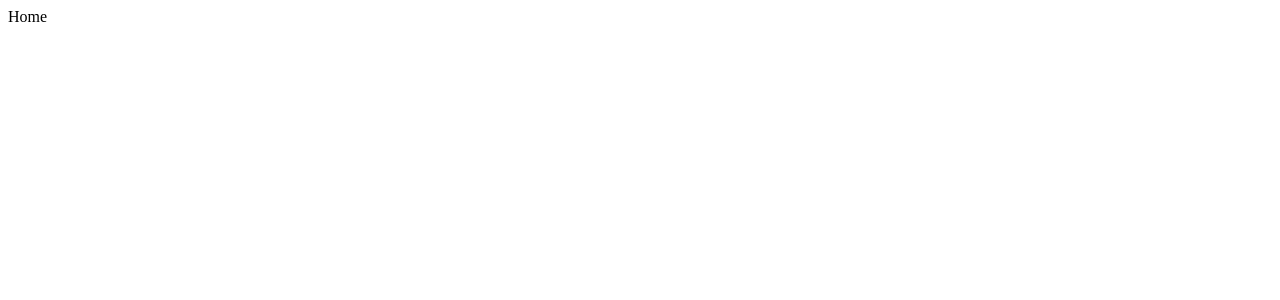
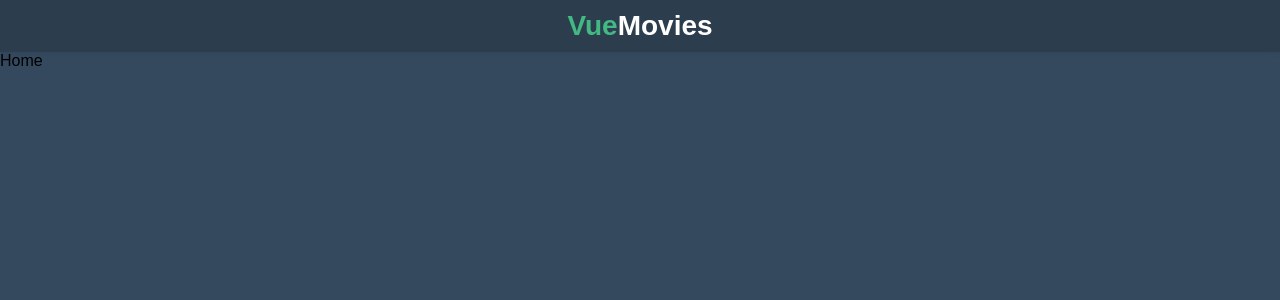
Before and after one commit to TheNevilleLevel/vue-movie-db-yt, a Vue app: page / in a window 1280 px wide. Shown: the top 300 px of the page. Built offline with nearby package versions, Linux system fonts and the light colour scheme.

Commit message:
Updated APP File
Updated App file with some styling

```diff
--- a/src/App.vue
+++ b/src/App.vue
@@ -1,7 +1,49 @@
 <template>
+  <header>
+    <router-link to="/">
+      <h1><span>Vue</span>Movies</h1>
+    </router-link>
+  </header>
+  <main>
   <router-view />
+  </main>
 </template>
 
 <style lang="scss">
+* {
+  margin: 0;
+  padding: 0;
+  box-sizing: border-box;
+  font-family: 'Fira Sans', sans-serif;
 
+  &::selection {
+    background: transparentize(#42B883, 0.5);
+  }
+}
+
+body {
+  background-color: #35495E;
+}
+
+a {
+  text-decoration: none;
+}
+
+header {
+  display: flex;
+  align-items: center;
+  justify-content: center;
+  padding: 10px 16px;
+  background-color: #2C3D4E;
+  box-shadow: 0px 0px 6px rgba(0, 0, 0, 0.1);
+}
+
+h1 {
+  color: #FFF;
+  font-size: 28px;
+
+  span {
+    color: #42B883;
+  }
+}
 </style>
```
